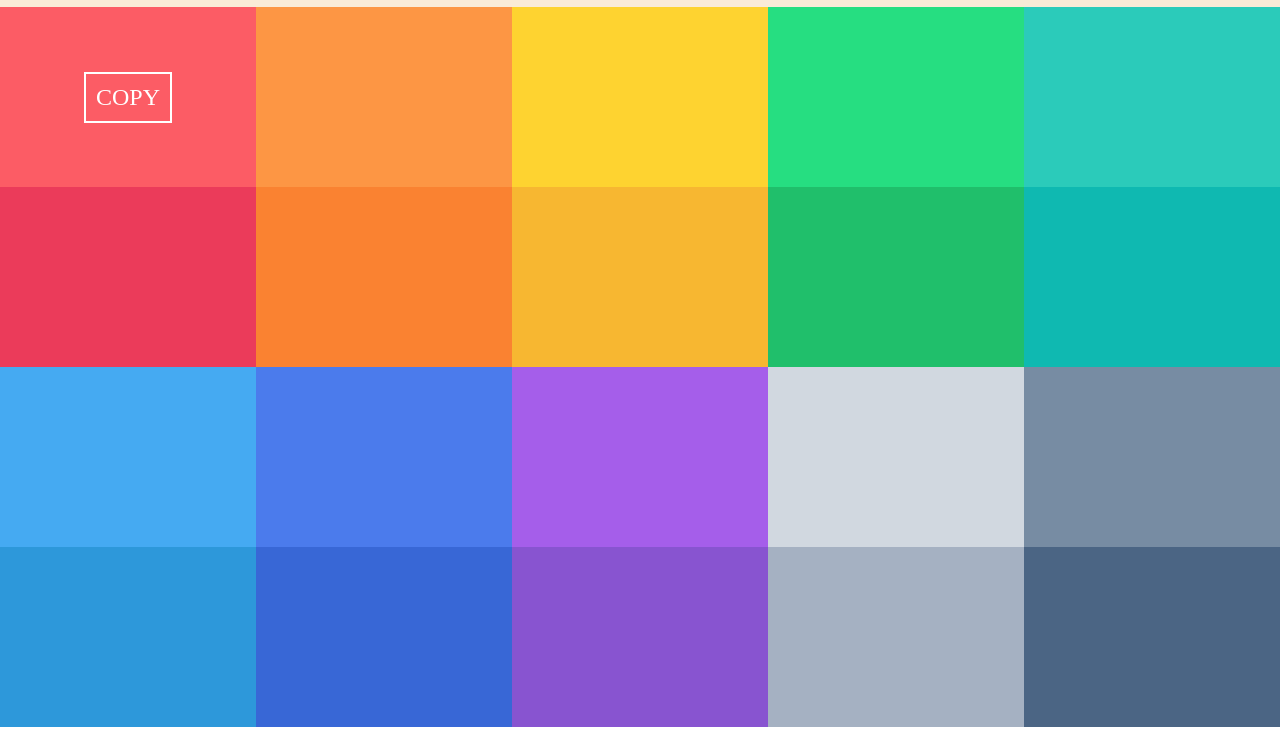
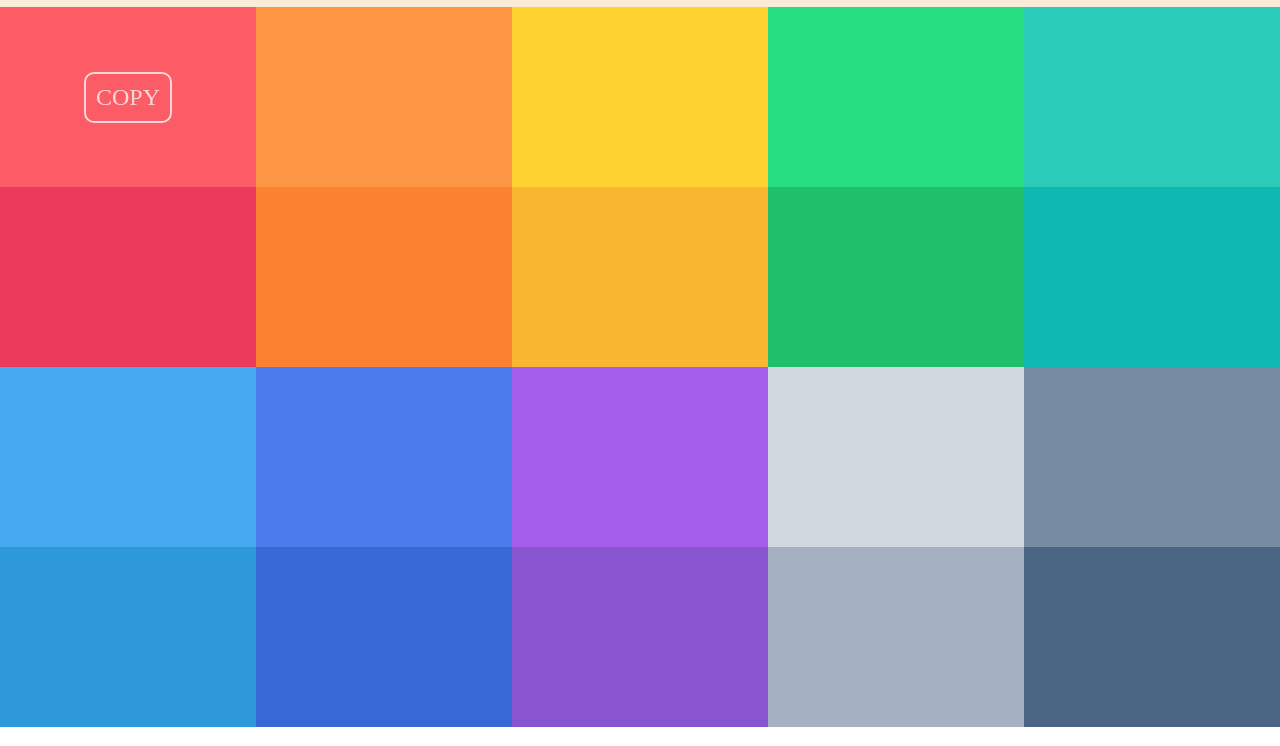
Before and after one commit to HassanAhmedGhori/color-palette, a plain HTML site: page pages/german palette/index.html in a window 1280 px wide. In both pictures the pointer is over the element 128 px from the left and 151 px from the top of the page. Shown: the part 54-800 px from the top of the page. Drawn offline with Linux system fonts and the light colour scheme.

Commit message:
last touch

```diff
--- a/pages/german palette/style.css
+++ b/pages/german palette/style.css
@@ -75,8 +75,9 @@
     color: transparent;
 }
 .box:hover .but {
-    color: white;
-    border: 2px solid white;
+    color: rgba(255, 255, 255, 0.75);
+    border: 2px solid rgba(255, 255, 255, 0.75);
+    border-radius: 10px;
 }
 .box2{
     background-color: #fd9644;
--- a/pages/indian palette/style.css
+++ b/pages/indian palette/style.css
@@ -74,8 +74,9 @@
     color: transparent;
 }
 .box:hover .but {
-    color: white;
-    border: 2px solid white;
+    color: rgba(255, 255, 255, 0.75);
+    border: 2px solid rgba(255, 255, 255, 0.75);
+    border-radius: 10px;
 }
 
 .box1{
--- a/pages/russian palette/style.css
+++ b/pages/russian palette/style.css
@@ -74,8 +74,9 @@
     color: transparent;
 }
 .box:hover .but {
-    color: white;
-    border: 2px solid white;
+    color: rgba(255, 255, 255, 0.75);
+    border: 2px solid rgba(255, 255, 255, 0.75);
+    border-radius: 10px;
 }
 .box1{
     background-color: #f3a683;
--- a/pages/spanish palette/style.css
+++ b/pages/spanish palette/style.css
@@ -74,8 +74,9 @@
     color: transparent;
 }
 .box:hover .but {
-    color: white;
-    border: 2px solid white;
+    color: rgba(255, 255, 255, 0.75);
+    border: 2px solid rgba(255, 255, 255, 0.75);
+    border-radius: 10px;
 }
 .box1{
     background-color: #40407a;
--- a/pages/swedish palette/style.css
+++ b/pages/swedish palette/style.css
@@ -74,8 +74,9 @@
     color: transparent;
 }
 .box:hover .but {
-    color: white;
-    border: 2px solid white;
+    color: rgba(255, 255, 255, 0.75);
+    border: 2px solid rgba(255, 255, 255, 0.75);
+    border-radius: 10px;
 }
 .box1{
     background-color: #ef5777;
--- a/pages/turkish palette/style.css
+++ b/pages/turkish palette/style.css
@@ -74,8 +74,9 @@
     color: transparent;
 }
 .box:hover .but {
-    color: white;
-    border: 2px solid white;
+    color: rgba(255, 255, 255, 0.75);
+    border: 2px solid rgba(255, 255, 255, 0.75);
+    border-radius: 10px;
 }
 .box1{
     background-color: #cd84f1;
```
